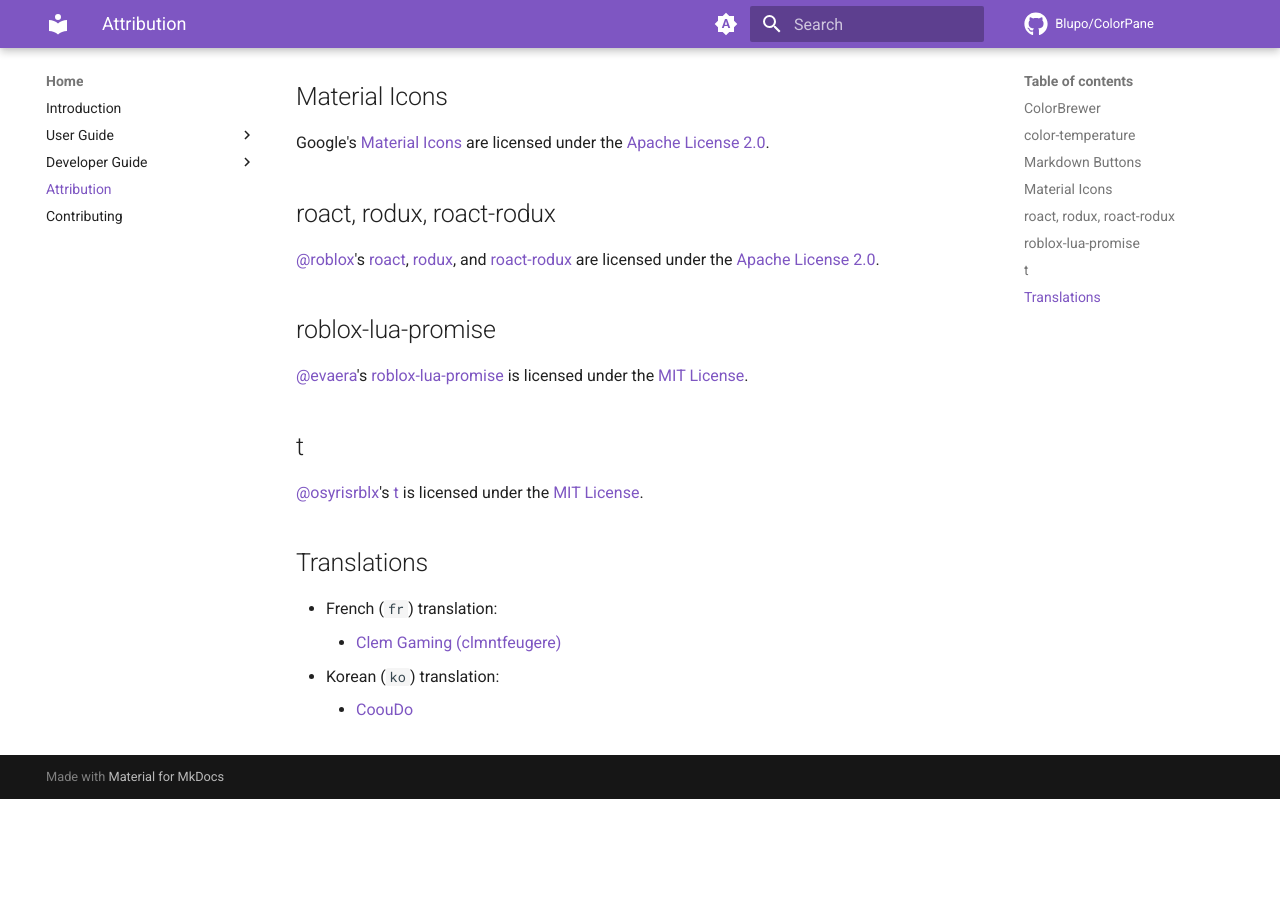
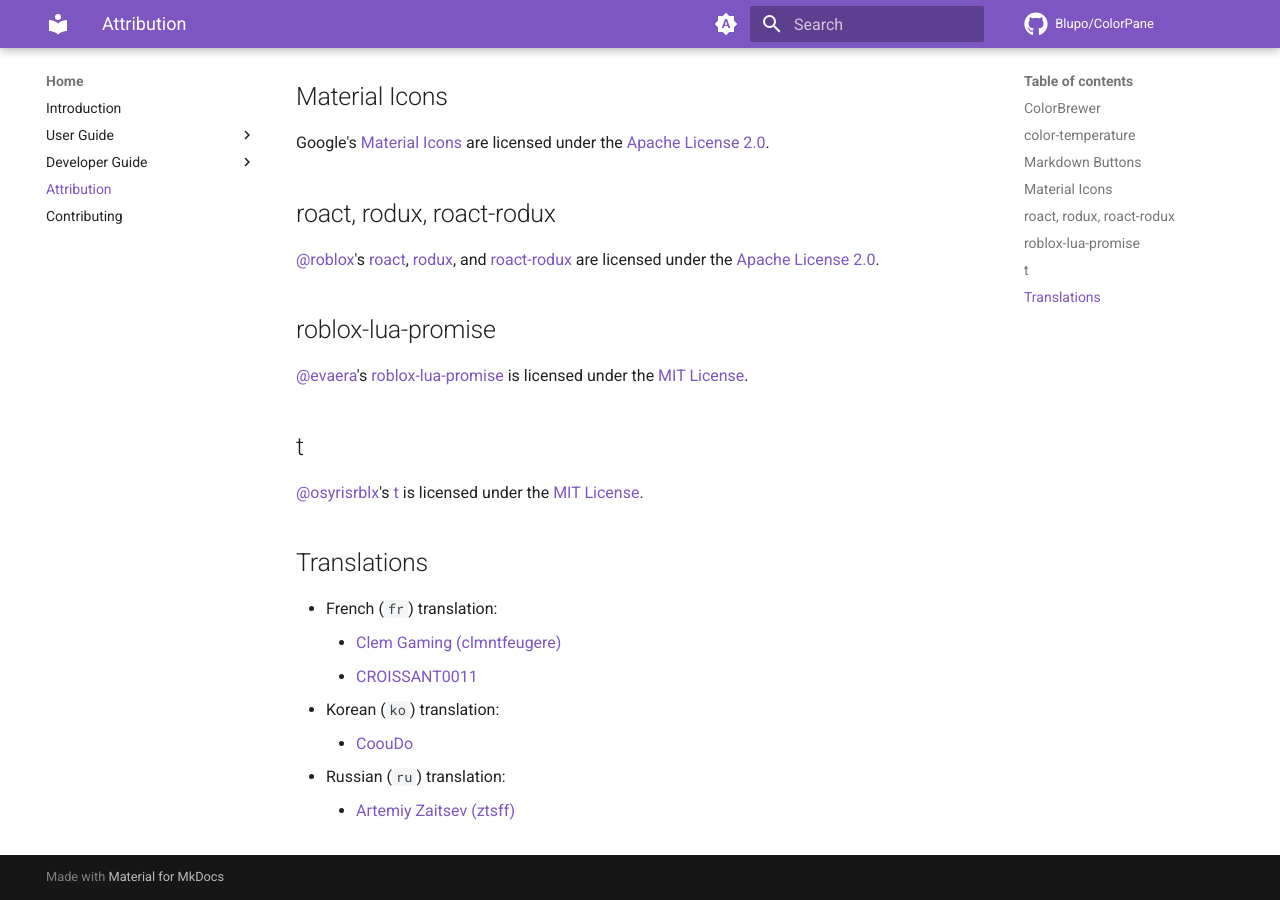
Before and after one commit to Blupo/ColorPane, an MkDocs documentation site: the page built from docs/attribution.md, in a window 1280 px wide and 900 px high, scrolled down 1401 px. Built offline with MkDocs 1.6.1 and Material for MkDocs 9.7.7, drawn with Linux system fonts in a browser that asks for light colours; plug-ins that fetch from the network failed and are left out; comment, search, counter and statistics services are not loaded; before the commit the page ends 2200 px from its top, so only the background shows below that.

Commit message:
Update translations

```diff
--- a/docs/attribution.md
+++ b/docs/attribution.md
@@ -75,5 +75,8 @@
 
 - French (`fr`) translation:
     - [Clem Gaming (clmntfeugere)](https://crowdin.com/profile/clmntfeugere)
+    - [CROISSANT0011](https://crowdin.com/profile/croissant0011)
 - Korean (`ko`) translation:
     - [CoouDo](https://crowdin.com/profile/cooudo)
+- Russian (`ru`) translation:
+    - [Artemiy Zaitsev (ztsff)](https://crowdin.com/profile/ztsff)
```
Also changed, not shown: 1 other file.
